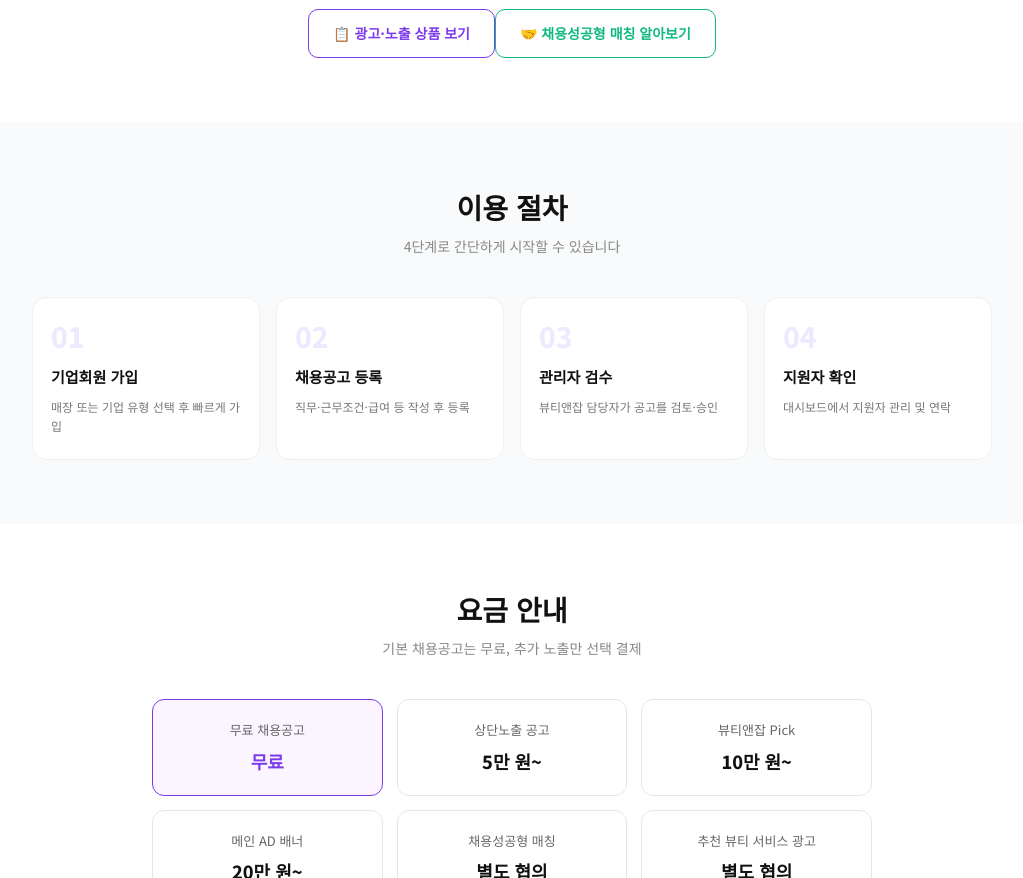
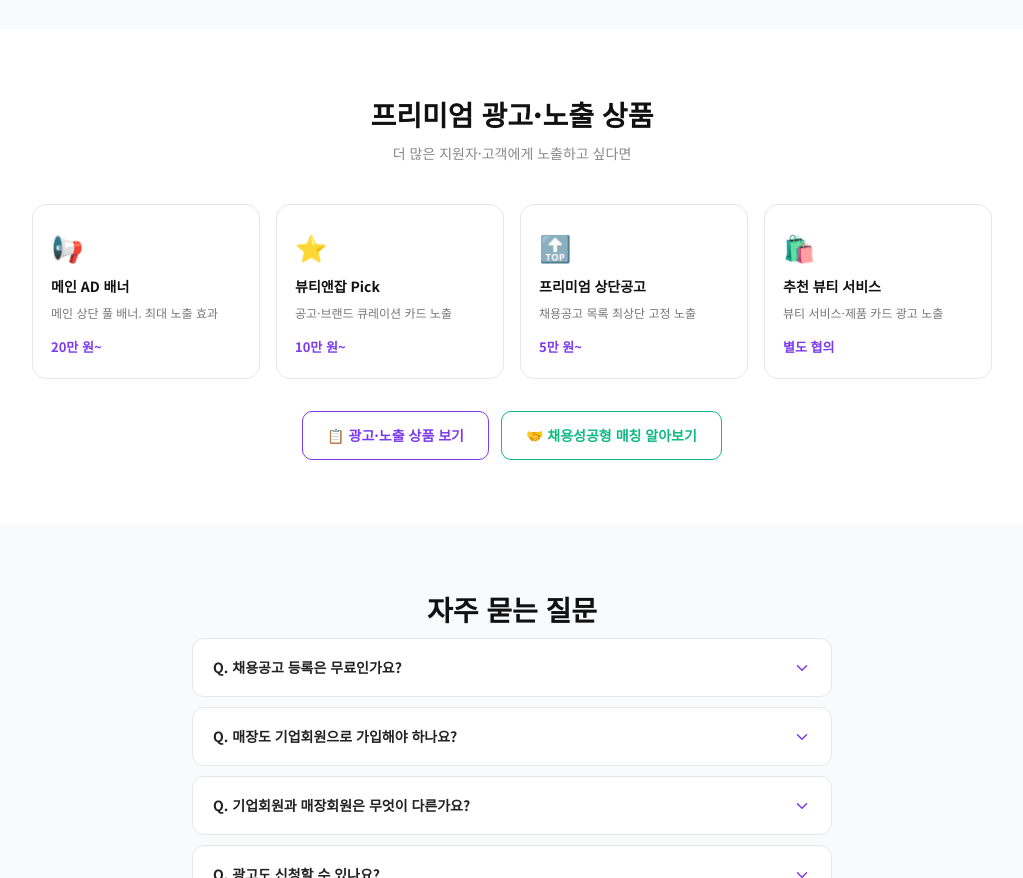
Before and after one commit to jiwone73/beauty-and-job, a Next.js app: page /company in a window 1280 px wide. Shown: the part 2620-3498 px from the top of the page, without its empty margins (128-1151 px from the left). Built offline with nearby package versions, Linux system fonts and the light colour scheme; a web font is replaced by a local one.

Commit message:
fix: 요금안내 제거, 이용절차 회원유형 아래로 이동, 광고 버튼 정렬 수정

```diff
--- a/app/company/page.tsx
+++ b/app/company/page.tsx
@@ -149,6 +149,24 @@ export default function CompanyPage() {
         </div>
       </section>
 
+      {/* ── 7. 이용 절차 ── */}
+      <section className="co-section gray">
+        <div className="co-section-inner">
+          <h2 className="co-section-title">이용 절차</h2>
+          <p className="co-section-sub">4단계로 간단하게 시작할 수 있습니다</p>
+          <div className="co-steps">
+            {STEPS.map((s, i) => (
+              <div key={i} className="co-step-item">
+                <div className="co-step-num">{s.step}</div>
+                <div className="co-step-connector" />
+                <h3 className="co-step-title">{s.title}</h3>
+                <p className="co-step-desc">{s.desc}</p>
+              </div>
+            ))}
+          </div>
+        </div>
+      </section>
+
       {/* ── 3. 주요 서비스 4종 ── */}
       <section className="co-section gray">
         <div className="co-section-inner">
@@ -234,49 +252,13 @@ export default function CompanyPage() {
               </div>
             ))}
           </div>
-          <div style={{textAlign: "center", marginTop: 32}}>
+          <div style={{ display: "flex", gap: 12, justifyContent: "center", marginTop: 32, flexWrap: "wrap" }}>
             <Link href="/company/ads" className="co-btn-outline">
               📋 광고·노출 상품 보기
             </Link>
-            <Link href="/company/matching" className="co-btn-outline" style={{borderColor:"#10b981", color:"#10b981"}}>
+            <Link href="/company/matching" className="co-btn-outline" style={{ borderColor: "#10b981", color: "#10b981" }}>
               🤝 채용성공형 매칭 알아보기
             </Link>
-          </div>
-        </div>
-      </section>
-
-      {/* ── 7. 이용 절차 ── */}
-      <section className="co-section gray">
-        <div className="co-section-inner">
-          <h2 className="co-section-title">이용 절차</h2>
-          <p className="co-section-sub">4단계로 간단하게 시작할 수 있습니다</p>
-          <div className="co-steps">
-            {STEPS.map((s, i) => (
-              <div key={i} className="co-step-item">
-                <div className="co-step-num">{s.step}</div>
-                <div className="co-step-connector" />
-                <h3 className="co-step-title">{s.title}</h3>
-                <p className="co-step-desc">{s.desc}</p>
-              </div>
-            ))}
-          </div>
-        </div>
-      </section>
-
-      {/* ── 8. 요금 안내 ── */}
-      <section className="co-section">
-        <div className="co-section-inner">
-          <h2 className="co-section-title">요금 안내</h2>
-          <p className="co-section-sub">기본 채용공고는 무료, 추가 노출만 선택 결제</p>
-          <div className="co-pricing-grid">
-            {PRICING.map((p, i) => (
-              <div key={i} className={`co-pricing-card ${p.highlight ? "highlight" : ""}`}>
-                <p className="co-pricing-label">{p.label}</p>
-                <p className="co-pricing-price" style={{ color: p.highlight ? "#7c3aed" : "#111" }}>
-                  {p.price}
-                </p>
-              </div>
-            ))}
           </div>
         </div>
       </section>
```
